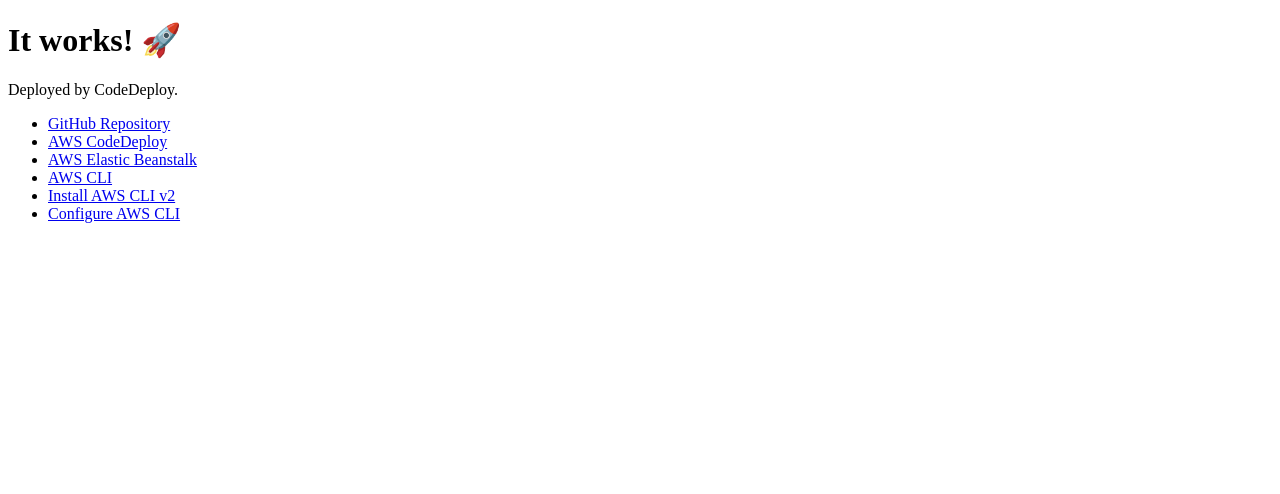
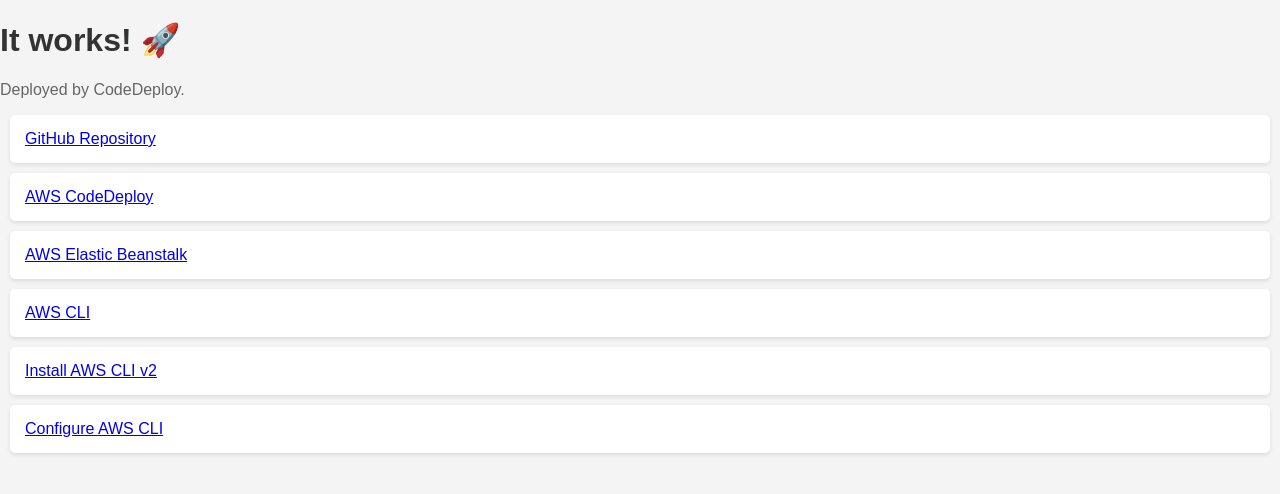
Before and after one commit to aceswolf1/aws-codeploy-github-actions-example, a plain HTML site: page index.html in a window 1280 px wide. Drawn offline with Linux system fonts and the light colour scheme.

Commit message:
Refactor index.html to enhance styling and structure of the resource links

```diff
--- a/index.html
+++ b/index.html
@@ -4,11 +4,36 @@
     <meta charset="UTF-8">
     <meta name="viewport" content="width=device-width, initial-scale=1.0">
     <title>Document</title>
+    <style>
+        body {
+            font-family: Arial, sans-serif;
+            margin: 0;
+            padding: 0;
+            background-color: #f4f4f4;
+        }
+        h1 {
+            color: #333;
+        }
+        p {
+            color: #666;
+        }
+        .card {
+            list-style-type: none;
+            padding: 0;
+        }
+        .card li {
+            background: #fff;
+            margin: 10px;
+            padding: 15px;
+            border-radius: 5px;
+            box-shadow: 0 2px 4px rgba(0,0,0,0.1);
+        }
+    </style>
 </head>
 <body>
     <h1>It works! 🚀</h1>
     <p>Deployed by CodeDeploy.</p>
-    <ul>
+    <ul class="card">
         <li><a href="https://github.com/cace/demo-app">GitHub Repository</a></li>
         <li><a href="https://aws.amazon.com/codedeploy/">AWS CodeDeploy</a></li>
         <li><a href="https://aws.amazon.com/elastic-beanstalk/">AWS Elastic Beanstalk</a></li>
```
